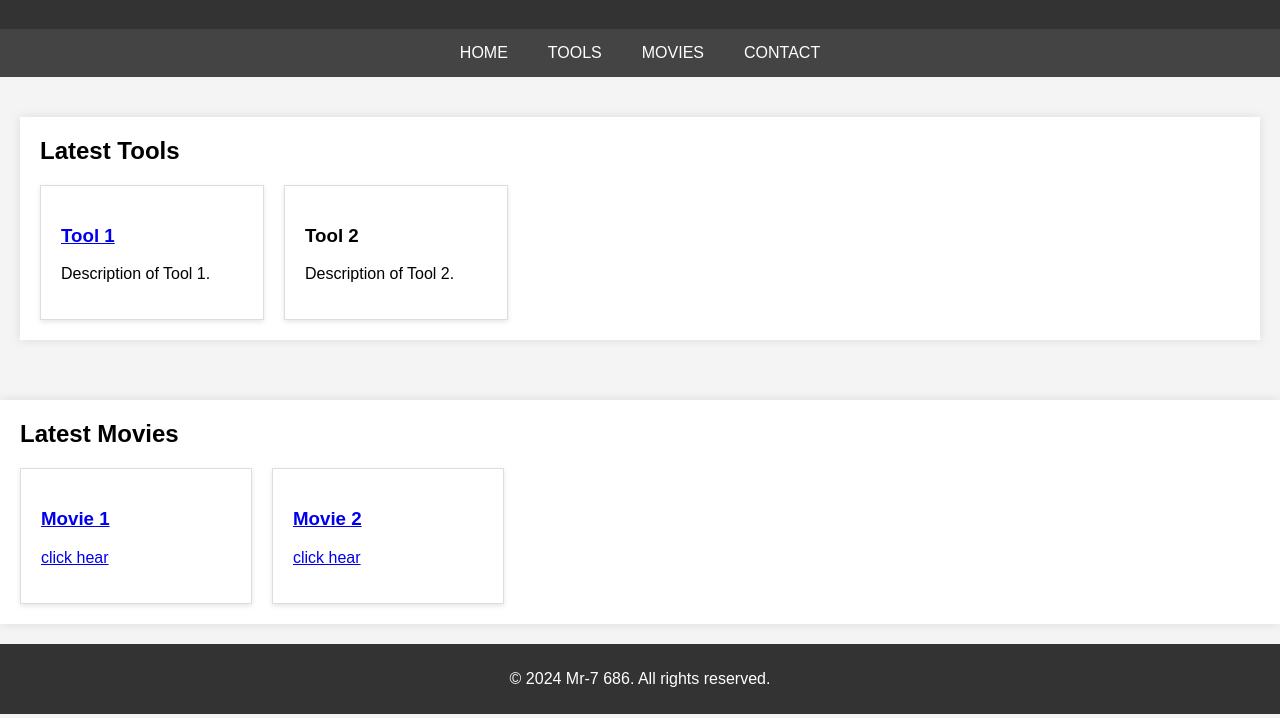
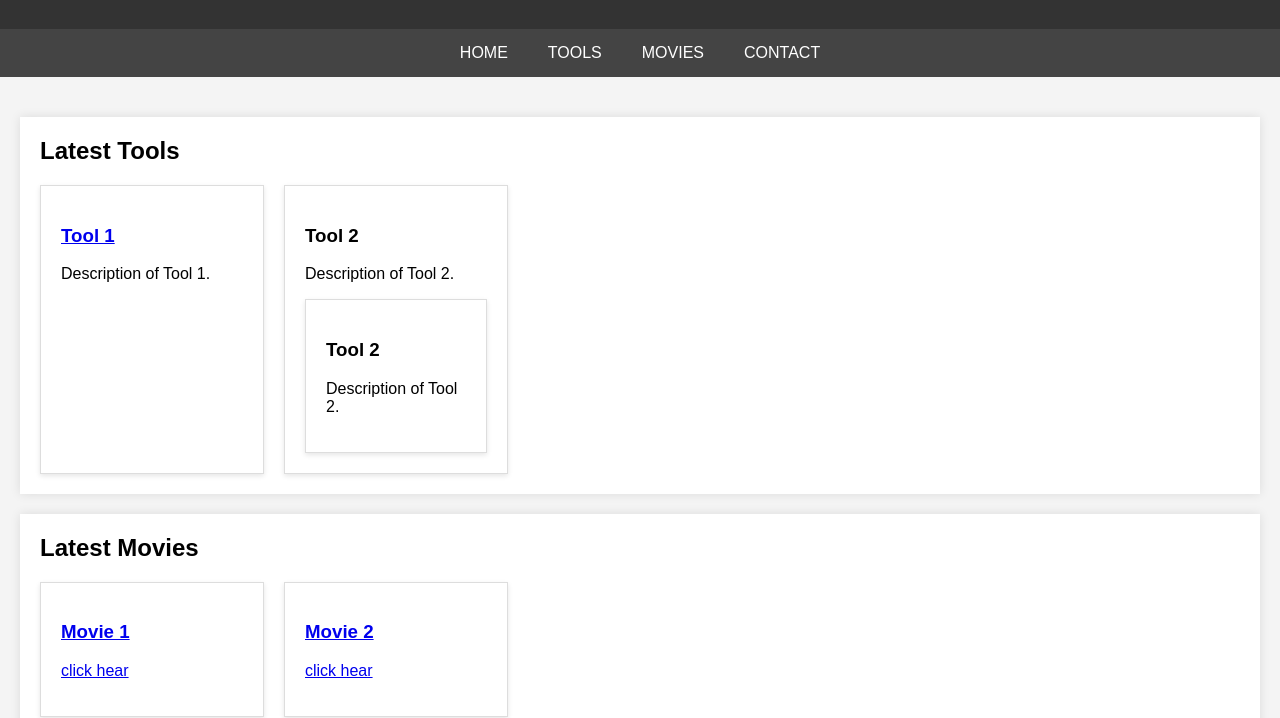
Before and after one commit to mahesh686/olt, a plain HTML site: page index.html in a window 1280 px wide. Shown: the part 113-831 px from the top of the page. Drawn offline with Linux system fonts and the light colour scheme.

Commit message:
Update index.html
Signed-off-by: Mahesh rana <108923230+mahesh686@users.noreply.github.com>

```diff
--- a/index.html
+++ b/index.html
@@ -95,6 +95,10 @@
     <div class="card">
         <h3><a https://www.krea.ai/apps/image/realtime" target="_blank">Tool 2</a></h3>
         <p>Description of Tool 2.</p>
+
+	    <div class="card">
+        <h3><a https://www.krea.ai/apps/video/v1/getting-started/welcome="_blank">Tool 2</a></h3>
+        <p>Description of Tool 2.</p>
     </div>
 </div>
 
```
